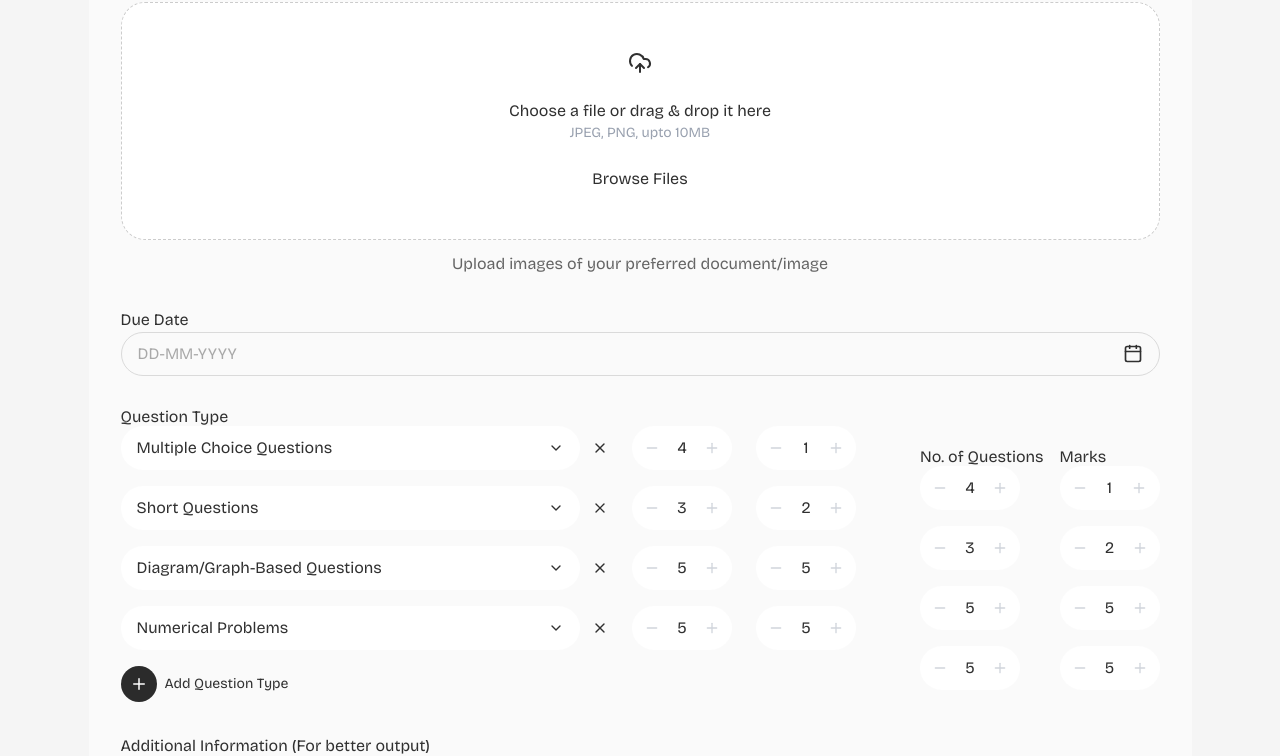
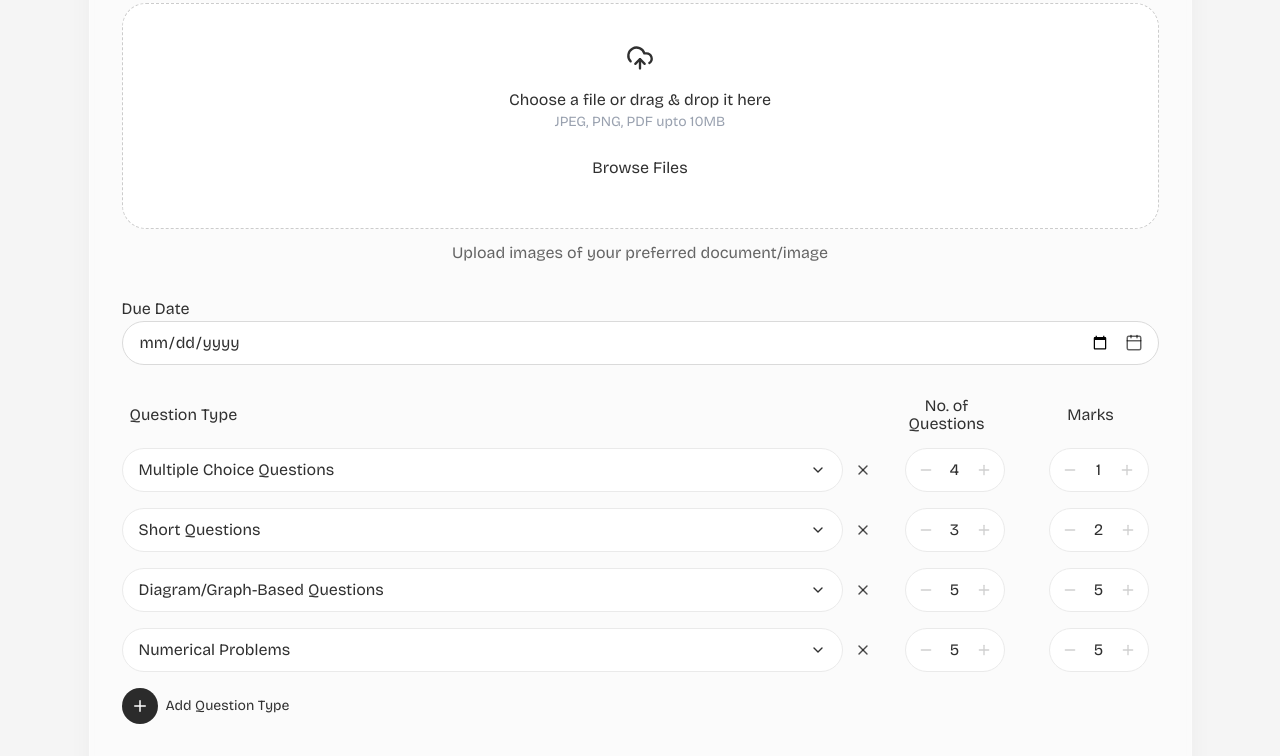
Before and after one commit to AnshMehta1/AI-Assessment-Creator, a Next.js app in the folder web/: page / in a window 1280 px wide. Shown: the part 257-1013 px from the top of the page. Built offline with nearby package versions, Linux system fonts and the light colour scheme.

Commit message:
Make Assignment form page dynamic by making it interactive

```diff
--- a/web/components/assignment/AssignmentForm.tsx
+++ b/web/components/assignment/AssignmentForm.tsx
@@ -1,3 +1,7 @@
+"use client"
+
+import { useState } from "react"
+
 import {
   Calendar,
   Plus,
@@ -9,7 +13,120 @@ import UploadBox from "./UploadBox"
 import QuestionRow from "./QuestionRow"
 import CounterInput from "./CounterInput"
 
+type Question = {
+  id: string
+  type: string
+  count: number
+  marks: number
+}
+
 export default function AssignmentForm() {
+  const [file, setFile] =
+    useState<File | null>(null)
+
+  const [questions, setQuestions] =
+    useState<Question[]>([
+      {
+        id: crypto.randomUUID(),
+        type: "Multiple Choice Questions",
+        count: 4,
+        marks: 1
+      },
+
+      {
+        id: crypto.randomUUID(),
+        type: "Short Questions",
+        count: 3,
+        marks: 2
+      },
+
+      {
+        id: crypto.randomUUID(),
+        type:
+          "Diagram/Graph-Based Questions",
+        count: 5,
+        marks: 5
+      },
+
+      {
+        id: crypto.randomUUID(),
+        type: "Numerical Problems",
+        count: 5,
+        marks: 5
+      }
+    ])
+
+  const addQuestionType = () => {
+    setQuestions(prev => [
+      ...prev,
+      {
+        id: crypto.randomUUID(),
+        type: "New Question Type",
+        count: 1,
+        marks: 1
+      }
+    ])
+  }
+
+  const removeQuestion = (
+    id: string
+  ) => {
+    setQuestions(prev =>
+      prev.filter(q => q.id !== id)
+    )
+  }
+
+  const updateCount = (
+    id: string,
+    direction: "increment" | "decrement"
+  ) => {
+    setQuestions(prev =>
+      prev.map(q => {
+        if (q.id !== id) return q
+
+        return {
+          ...q,
+          count:
+            direction === "increment"
+              ? q.count + 1
+              : Math.max(0, q.count - 1)
+        }
+      })
+    )
+  }
+
+  const updateMarks = (
+    id: string,
+    direction: "increment" | "decrement"
+  ) => {
+    setQuestions(prev =>
+      prev.map(q => {
+        if (q.id !== id) return q
+
+        return {
+          ...q,
+          marks:
+            direction === "increment"
+              ? q.marks + 1
+              : Math.max(0, q.marks - 1)
+        }
+      })
+    )
+  }
+
+  const totalQuestions =
+    questions.reduce(
+      (acc, q) => acc + q.count,
+      0
+    )
+
+  const totalMarks =
+    questions.reduce(
+      (acc, q) =>
+        acc + q.count * q.marks,
+      0
+    )
+
   return (
     <div className="max-w-[1103px] mx-auto flex flex-col gap-8">
 
@@ -47,8 +164,9 @@ export default function AssignmentForm() {
       {/* Main Card */}
       <div
         className="
-          bg-white/50
-          rounded-[32px]
+          glass-card
+          dashboard-card
+          soft-shadow
           p-8
           flex
           flex-col
@@ -68,7 +186,10 @@ export default function AssignmentForm() {
         </div>
 
         {/* Upload */}
-        <UploadBox />
+        <UploadBox
+          file={file}
+          setFile={setFile}
+        />
 
         {/* Due Date */}
         <div className="space-y-2">
@@ -77,60 +198,136 @@ export default function AssignmentForm() {
             Due Date
         </label>
 
-          <div
+        <div className="relative">
+
+            <input
+            type="date"
             className="
+                w-full
                 h-[44px]
                 border
                 border-[#DADADA]
                 rounded-full
                 px-4
-              flex
-              items-center
-              justify-between
+                pr-12
+                bg-white
+                outline-none
+                text-[14px]
+                text-[#303030]
             "
-          >
-            <span className="text-[#A9A9A9]">
-              DD-MM-YYYY
-            </span>
+            />
 
-            <Calendar size={20} />
+            <Calendar
+            size={18}
+            className="
+                absolute
+                right-4
+                top-1/2
+                -translate-y-1/2
+                text-black/60
+                pointer-events-none
+            "
+            />
         </div>
         </div>
 
         {/* Questions */}
-        <div className="flex gap-16">
+        <div className="space-y-4">
 
-          <div className="flex-1 space-y-4">
-
+          {/* Header Row */}
+          <div
+            className="
+              grid
+              grid-cols-[1fr_120px_120px]
+              gap-6
+              items-center
+              px-2
+            "
+          >
             <h3 className="font-bold text-[16px]">
               Question Type
             </h3>
 
+            <h3 className="font-medium text-[16px] text-center">
+              No. of Questions
+            </h3>
+
+            <h3 className="font-medium text-[16px] text-center">
+              Marks
+            </h3>
+          </div>
+
+          {/* Dynamic Rows */}
+          {questions.map(question => (
+            <div
+              key={question.id}
+              className="
+                grid
+                grid-cols-[1fr_120px_120px]
+                gap-6
+                items-center
+              "
+            >
+
+              {/* Question Type */}
               <QuestionRow
-              title="Multiple Choice Questions"
-              questions={4}
-              marks={1}
+                title={question.type}
+                onRemove={() =>
+                  removeQuestion(question.id)
+                }
               />
 
-            <QuestionRow
-              title="Short Questions"
-              questions={3}
-              marks={2}
+              {/* Count */}
+              <div className="flex justify-center">
+                <CounterInput
+                  value={question.count}
+                  onIncrement={() =>
+                    updateCount(
+                      question.id,
+                      "increment"
+                    )
+                  }
+                  onDecrement={() =>
+                    updateCount(
+                      question.id,
+                      "decrement"
+                    )
+                  }
                 />
+              </div>
 
-            <QuestionRow
-              title="Diagram/Graph-Based Questions"
-              questions={5}
-              marks={5}
+              {/* Marks */}
+              <div className="flex justify-center">
+                <CounterInput
+                  value={question.marks}
+                  onIncrement={() =>
+                    updateMarks(
+                      question.id,
+                      "increment"
+                    )
+                  }
+                  onDecrement={() =>
+                    updateMarks(
+                      question.id,
+                      "decrement"
+                    )
+                  }
                 />
+              </div>
+            </div>
+          ))}
 
-            <QuestionRow
-              title="Numerical Problems"
-              questions={5}
-              marks={5}
-            />
-
-            <button className="flex items-center gap-2 mt-2">
+          {/* Add Question */}
+          <button
+            type="button"
+            onClick={addQuestionType}
+            className="
+              flex
+              items-center
+              gap-2
+              mt-2
+            "
+          >
 
             <div
               className="
@@ -155,30 +352,21 @@ export default function AssignmentForm() {
           </button>
         </div>
 
-          {/* Right Stats */}
-          <div className="flex gap-4 pt-10">
+        {/* Totals */}
+        <div className="flex justify-end">
 
-            <div className="space-y-4">
-              <h4 className="font-medium">
-                No. of Questions
-              </h4>
+          <div className="text-right space-y-1">
+            <p className="text-sm">
+              Total Questions:
+              {" "}
+              {totalQuestions}
+            </p>
 
-              <CounterInput value={4} />
-              <CounterInput value={3} />
-              <CounterInput value={5} />
-              <CounterInput value={5} />
-            </div>
-
-            <div className="space-y-4">
-              <h4 className="font-medium">
-                Marks
-              </h4>
-
-              <CounterInput value={1} />
-              <CounterInput value={2} />
-              <CounterInput value={5} />
-              <CounterInput value={5} />
-            </div>
+            <p className="text-sm">
+              Total Marks:
+              {" "}
+              {totalMarks}
+            </p>
           </div>
         </div>
 
@@ -189,8 +377,9 @@ export default function AssignmentForm() {
             Additional Information (For better output)
           </label>
 
-          <div
+          <textarea
             className="
+              w-full
               h-[102px]
               border
               border-dashed
@@ -198,12 +387,11 @@ export default function AssignmentForm() {
               rounded-2xl
               p-4
               bg-white/25
+              resize-none
+              outline-none
             "
-          >
-            <p className="text-sm text-black/50">
-              e.g Generate a question paper for 3 hour exam duration...
-            </p>
-          </div>
+            placeholder="e.g Generate a question paper for 3 hour exam duration..."
+          />
         </div>
 
         {/* Footer */}
--- a/web/components/assignment/CounterInput.tsx
+++ b/web/components/assignment/CounterInput.tsx
@@ -4,10 +4,14 @@ import { Minus, Plus } from "lucide-react"
 
 type Props = {
   value: number
+  onIncrement: () => void
+  onDecrement: () => void
 }
 
 export default function CounterInput({
-  value
+  value,
+  onIncrement,
+  onDecrement
 }: Props) {
   return (
     <div
@@ -16,28 +20,40 @@ export default function CounterInput({
         h-[44px]
         bg-white
         rounded-full
+        border
+        border-[#EAEAEA]
         flex
         items-center
         justify-between
         px-3
       "
     >
-      <button>
-        <Minus
-          size={16}
-          className="text-gray-300"
-        />
+      <button
+        type="button"
+        onClick={onDecrement}
+        className="
+          text-[#CFCFCF]
+          hover:text-black
+          transition
+        "
+      >
+        <Minus size={16} />
       </button>
 
       <span className="text-[16px] font-medium">
         {value}
       </span>
 
-      <button>
-        <Plus
-          size={16}
-          className="text-gray-300"
-        />
+      <button
+        type="button"
+        onClick={onIncrement}
+        className="
+          text-[#CFCFCF]
+          hover:text-black
+          transition
+        "
+      >
+        <Plus size={16} />
       </button>
     </div>
   )
--- a/web/components/assignment/QuestionRow.tsx
+++ b/web/components/assignment/QuestionRow.tsx
@@ -3,24 +3,19 @@ import {
   X
 } from "lucide-react"
 
-import CounterInput from "./CounterInput"
-
 type Props = {
   title: string
-  questions: number
-  marks: number
+  onRemove: () => void
 }
 
 export default function QuestionRow({
   title,
-  questions,
-  marks
+  onRemove
 }: Props) {
   return (
-    <div className="flex items-center justify-between gap-6">
+    <div className="flex items-center gap-3">
 
-      <div className="flex items-center gap-3 flex-1">
-
+      {/* Dropdown */}
       <div
         className="
           h-[44px]
@@ -31,23 +26,40 @@ export default function QuestionRow({
           flex
           items-center
           justify-between
+          border
+          border-[#EAEAEA]
         "
       >
-          <span className="text-[16px] font-medium text-[#303030]">
+        <span
+          className="
+            text-[16px]
+            font-medium
+            text-[#303030]
+            truncate
+          "
+        >
           {title}
         </span>
 
-          <ChevronDown size={16} />
+        <ChevronDown
+          size={16}
+          className="shrink-0"
+        />
       </div>
 
-        <button>
+      {/* Remove */}
+      <button
+        type="button"
+        onClick={onRemove}
+        className="
+          shrink-0
+          text-black/70
+          hover:text-black
+          transition
+        "
+      >
         <X size={16} />
       </button>
     </div>
-
-      <CounterInput value={questions} />
-
-      <CounterInput value={marks} />
-    </div>
   )
 }
--- a/web/components/assignment/UploadBox.tsx
+++ b/web/components/assignment/UploadBox.tsx
@@ -1,8 +1,40 @@
+"use client"
+
 import { UploadCloud } from "lucide-react"
+import { useRef } from "react"
 
-export default function UploadBox() {
+type Props = {
+  file: File | null
+  setFile: (file: File | null) => void
+}
+
+export default function UploadBox({
+  file,
+  setFile
+}: Props) {
+  const inputRef =
+    useRef<HTMLInputElement>(null)
+
+  const handleFileChange = (
+    e: React.ChangeEvent<HTMLInputElement>
+  ) => {
+    const selectedFile =
+      e.target.files?.[0]
+
+    if (selectedFile) {
+      setFile(selectedFile)
+    }
+  }
+
   return (
     <div className="space-y-3">
+
+      <input
+        ref={inputRef}
+        type="file"
+        className="hidden"
+        onChange={handleFileChange}
+      />
 
       <div
         className="
@@ -20,19 +52,7 @@ export default function UploadBox() {
           gap-4
         "
       >
-        <div
-          className="
-            w-10
-            h-10
-            rounded-lg
-            bg-white
-            flex
-            items-center
-            justify-center
-          "
-        >
-          <UploadCloud size={24} />
-        </div>
+        <UploadCloud size={28} />
 
         <div>
           <p className="font-medium text-[16px]">
@@ -40,11 +60,15 @@ export default function UploadBox() {
           </p>
 
           <p className="text-sm text-gray-400 mt-1">
-            JPEG, PNG, upto 10MB
+            JPEG, PNG, PDF upto 10MB
           </p>
         </div>
 
         <button
+          type="button"
+          onClick={() =>
+            inputRef.current?.click()
+          }
           className="
             bg-[#F6F6F6]
             rounded-full
@@ -56,6 +80,12 @@ export default function UploadBox() {
         >
           Browse Files
         </button>
+
+        {file && (
+          <p className="text-sm text-black/70">
+            {file.name}
+          </p>
+        )}
       </div>
 
       <p className="text-center text-[16px] text-black/60">
```
Lines whose indentation alone changed are shown as unchanged.
